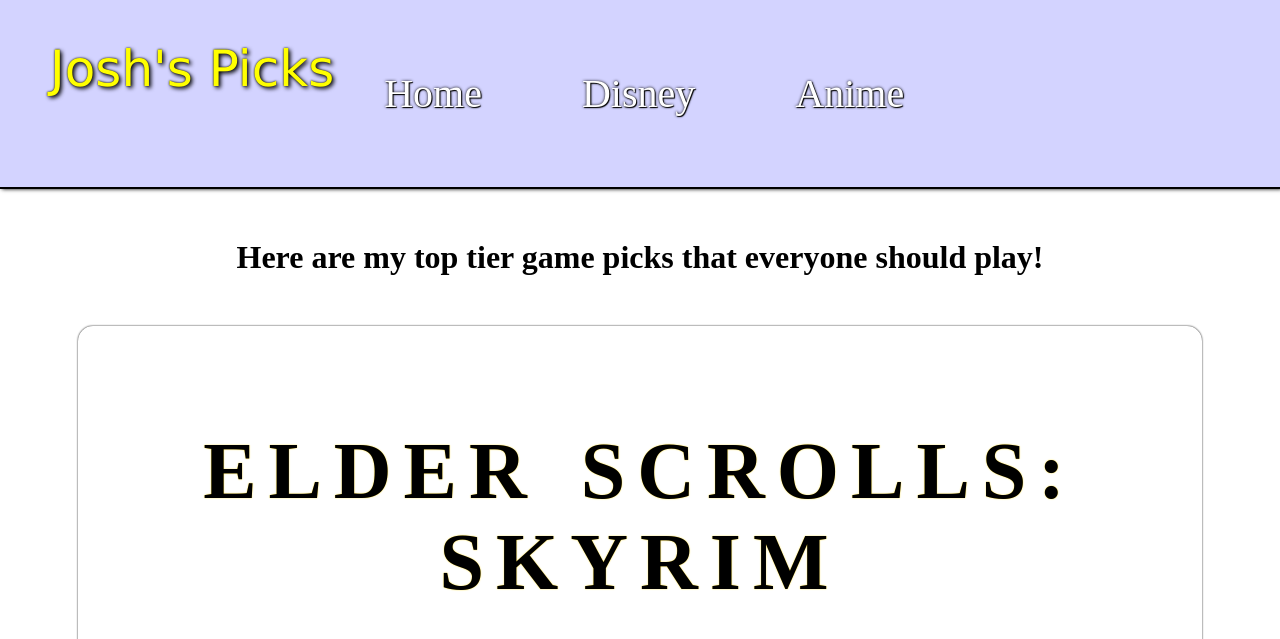
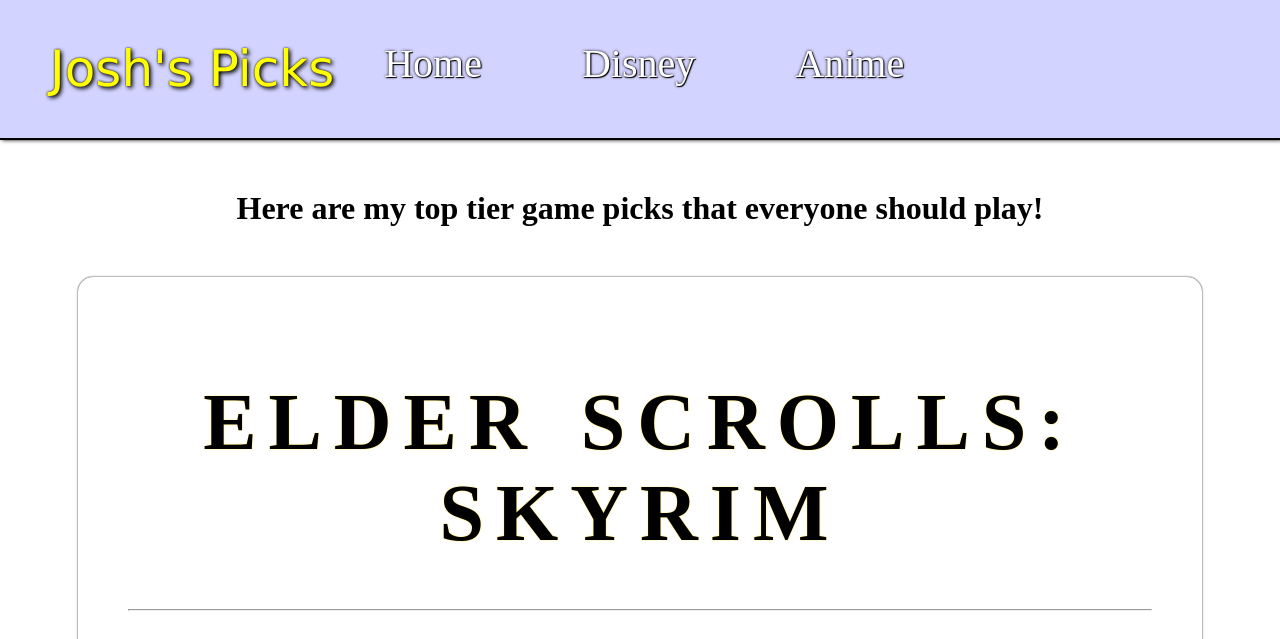
Before and after one commit to Sesshomaru222/website1, a plain HTML site: page index.html in a window 1280 px wide. Shown: the top 639 px of the page. Drawn offline with Linux system fonts and the light colour scheme.

Commit message:
More minor changes to doc and css

```diff
--- a/styles.css
+++ b/styles.css
@@ -11,7 +11,6 @@
     padding: 40px 0;
     border-bottom: 2px solid black;
     box-shadow: 2px 0 4px black;
-    /* position:sticky; */
     display: flex;
     flex-direction: row;
     width: 100%;
@@ -26,7 +25,7 @@
 
 .head ul li
 {
-    margin: 30px;
+    margin: 0 30px;
     list-style: none;
 }
 
```
Also changed, not shown: index.html (+1 -1 lines).
